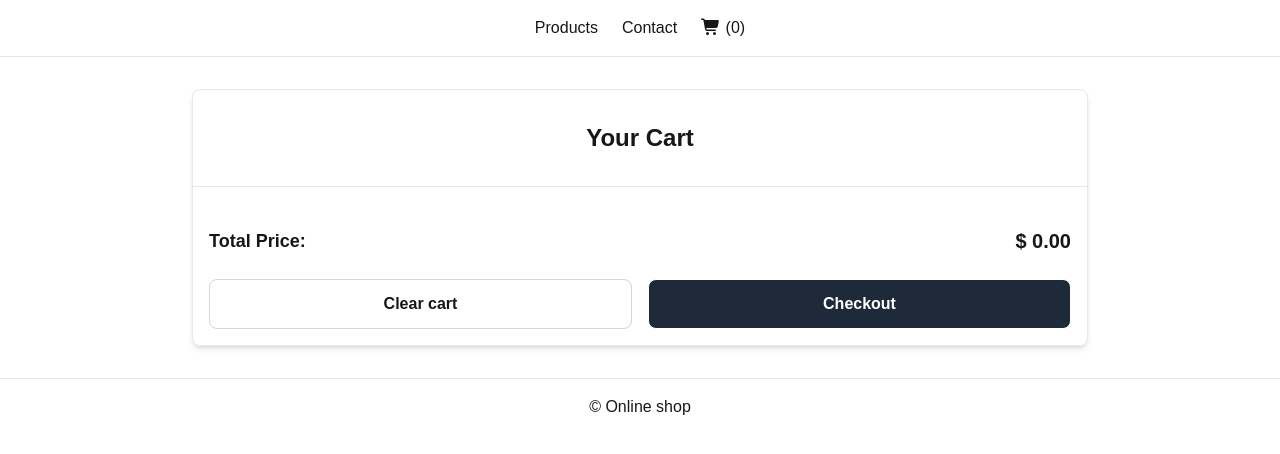
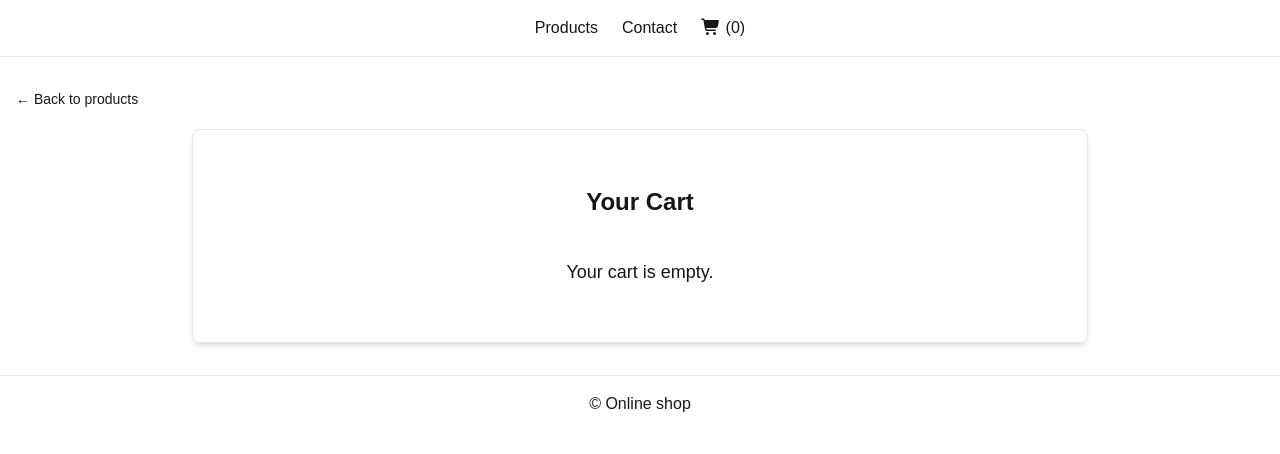
Before and after one commit to Theanordhoy/javascript-frameworks, a Next.js app: page /cart in a window 1280 px wide. Shown: the top 454 px of the page. Built offline with nearby package versions, Linux system fonts and the light colour scheme.

Commit message:
Fixed cart
When empty cart, displays your cart is empty.
Added "back to products".

```diff
--- a/src/app/(shop)/cart/page.tsx
+++ b/src/app/(shop)/cart/page.tsx
@@ -19,8 +19,17 @@ export default function CartPage() {
   }, 0);
 
   return (
-    <div className="mx-auto max-w-4xl border border-gray-200 rounded-lg p8 shadow-md">
-      <h1 className="text-center text-2xl font-bold mb-8 mt-8">Your Cart</h1>
+    <div>
+      <Link href="/" className="text-sm block mb-5 h-auto">
+        {" "}
+        &larr; Back to products{" "}
+      </Link>
+      <div className="mx-auto max-w-4xl border border-gray-200 rounded-lg p-6 shadow-md">
+        <h1 className="text-center text-2xl font-bold mb-10 mt-8">Your Cart</h1>
+        {cart.length === 0 ? (
+          <p className="text-center mb-8 text-lg">Your cart is empty.</p>
+        ) : (
+          <div>
             <ul className="mx-auto max-w-3xl space-y-4">
               {cart.map((item) => {
                 const price =
@@ -41,7 +50,9 @@ export default function CartPage() {
                         className="mx-auto block h-32 w-32 rounded-xl object-cover"
                       />
                       <div>
-                  <h2 className="mb-3 text-lg font-semibold">{item.title} </h2>
+                        <h2 className="mb-3 text-lg font-semibold">
+                          {item.title}{" "}
+                        </h2>
                         <p className="text-lg"> $ {price} </p>
                       </div>
                     </div>
@@ -79,7 +90,10 @@ export default function CartPage() {
             <div className="mt-8 border-t border-gray-200 pt-6">
               <div className="mb-6 flex items-center justify-between m-4">
                 <p className="text-lg font-semibold">Total Price: </p>
-          <p className="text-xl font-semibold"> $ {totalPrice.toFixed(2)}</p>
+                <p className="text-xl font-semibold">
+                  {" "}
+                  $ {totalPrice.toFixed(2)}
+                </p>
               </div>
               <div className="flex gap-4 m-4">
                 <button
@@ -97,5 +111,8 @@ export default function CartPage() {
               </div>
             </div>
           </div>
+        )}
+      </div>
+    </div>
   );
 }
```
Lines whose indentation alone changed are shown as unchanged.
